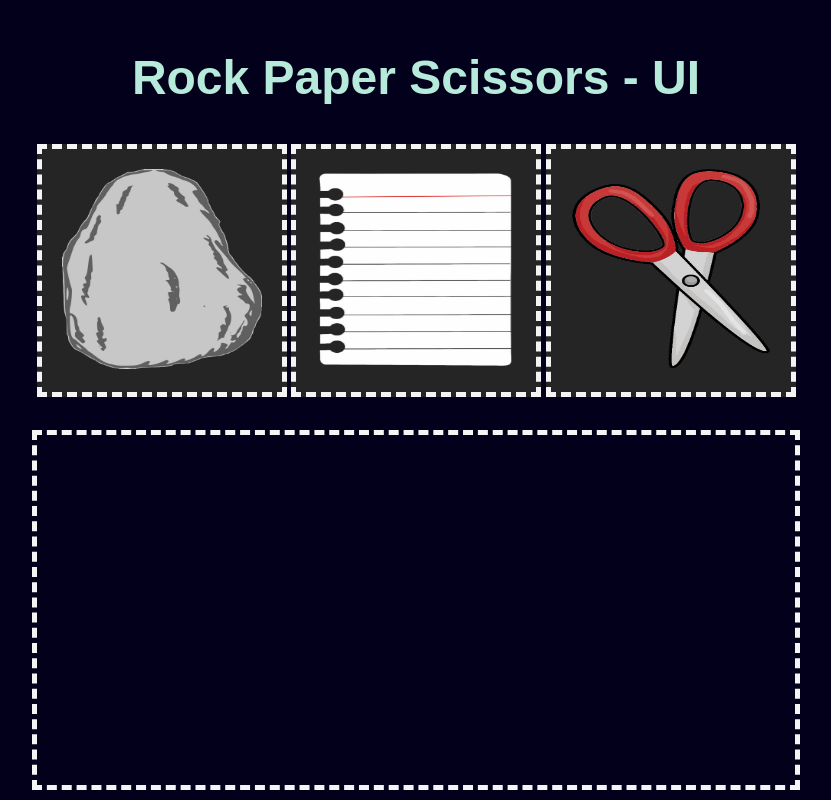
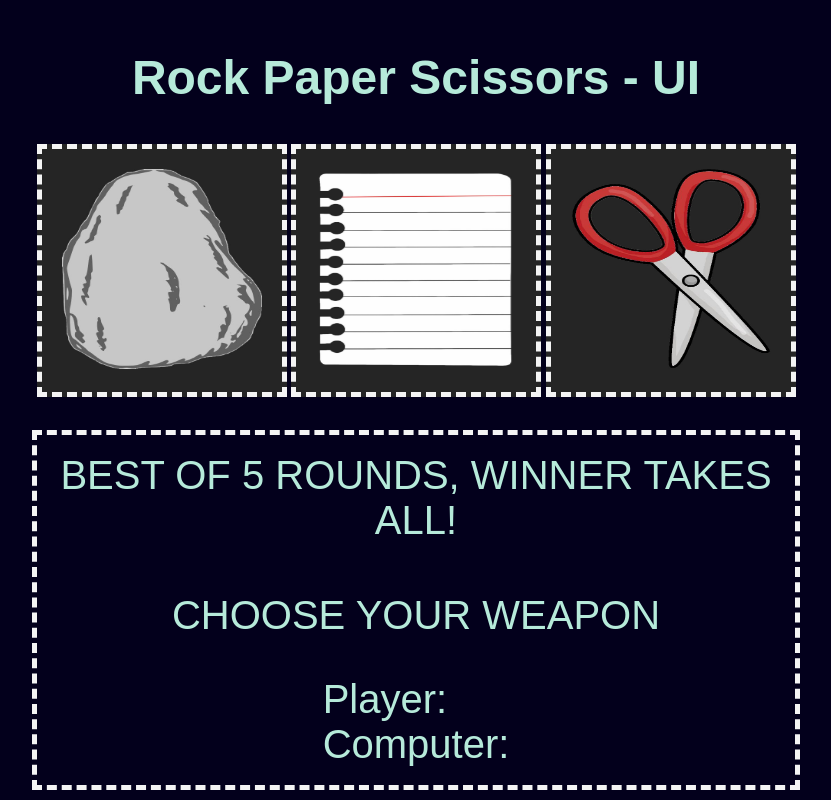
Before and after one commit to mwahyd/TOP-projects, a plain HTML site: page 03-rps/rps-index.html in a window 1280 px wide. Shown: the whole page, without its empty margins (224-1055 px from the left). Drawn offline with Linux system fonts and the light colour scheme; a web font is replaced by a local one.

Commit message:
add intro message; add player and computer choices placeholders

```diff
--- a/03-rps/rps-index.html
+++ b/03-rps/rps-index.html
@@ -28,7 +28,17 @@
       </section>
 
       <section class="last-section">
-        <div class="display"></div>
+        <div class="display">
+          <div id="intro" class="center-text">
+            <p class="mb-50">BEST OF 5 ROUNDS, WINNER TAKES ALL!</p>
+            <p>CHOOSE YOUR WEAPON</p>
+          </div>
+
+          <div id="player-comp" class="">
+            <p>Player: <span id="player"></span></p>
+            <p>Computer: <span id="comp"></span></p>
+          </div>
+        </div>
       </section>
     </main>
   </body>
```
